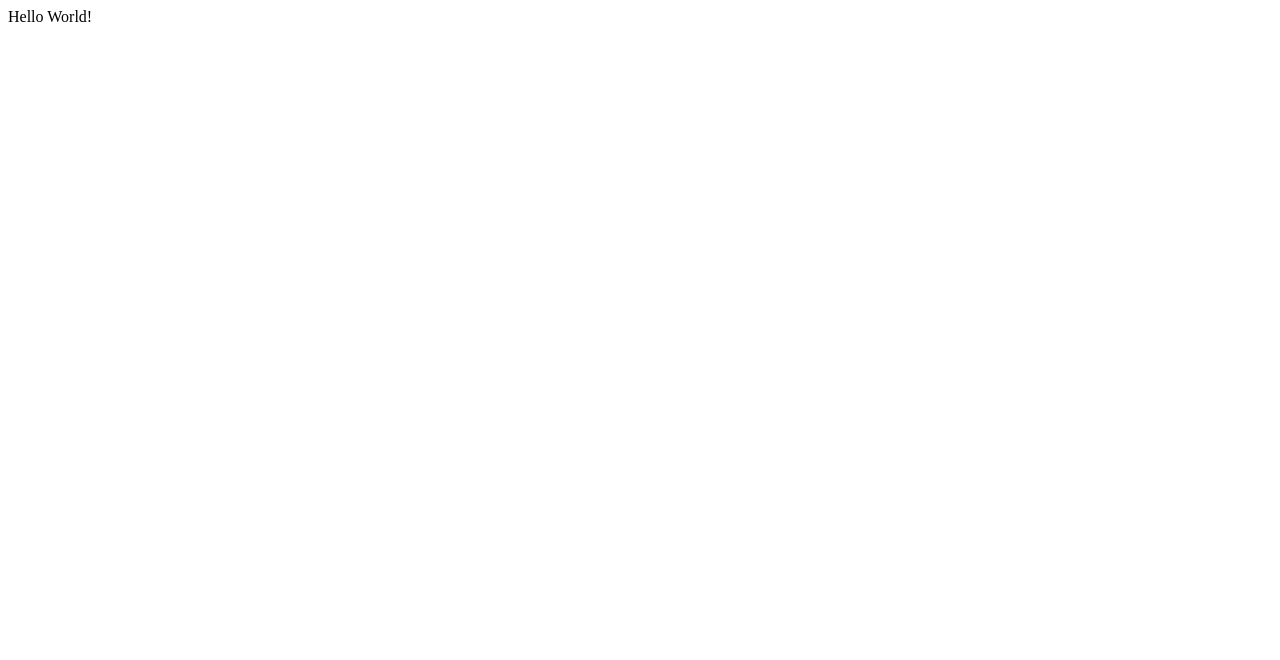
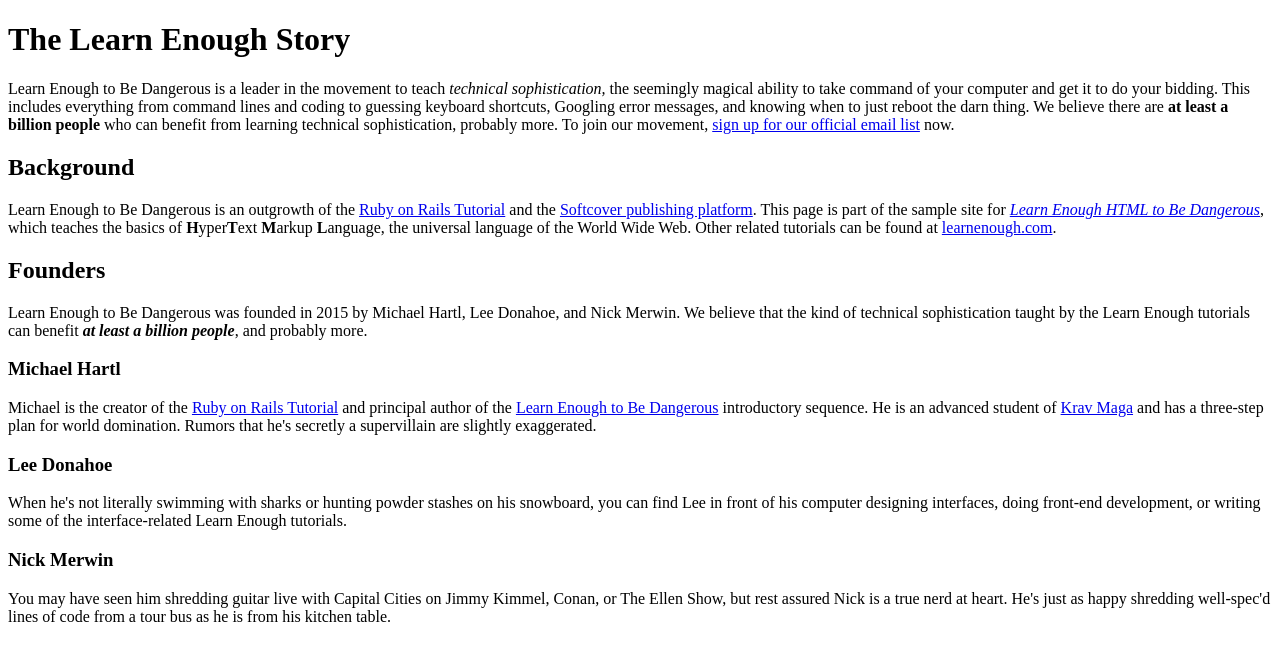
Before and after one commit to manix93/sample_webiste, a plain HTML site: page index.html in a window 1280 px wide. Drawn offline with Linux system fonts and the light colour scheme.

Commit message:
Added bios

```diff
--- a/index.html
+++ b/index.html
@@ -1 +1,64 @@
-<p>Hello World!</p>
+<!DOCTYPE html>
+<html lang="pl">
+  <head>
+    <title>Learn Enough to Be Dangerous</title>
+    <meta charset="utf-8">
+  </head>
+  <body>
+    <h1>The Learn Enough Story</h1>
+    <p>
+      Learn Enough to Be Dangerous is a leader in the movement to teach
+      <em>technical sophistication,</em> the seemingly magical ability to take
+      command of your computer and get it to do your bidding. This includes
+      everything from command lines and coding to guessing keyboard shortcuts,
+      Googling error messages, and knowing when to just reboot the darn thing.
+      We believe there are <strong>at least a billion people</strong> who can benefit from
+      learning technical sophistication, probably more. To join our
+      movement, <a href="http://learnenough.com/email">sign up for our official email list</a> now.
+    </p>
+    <h2>Background</h2>
+    <p>
+      Learn Enough to Be Dangerous is an outgrowth of the
+      <a href="http://railstutorial.org/">Ruby on Rails Tutorial</a> and the
+      <a href="http://www.softcover.io/">Softcover publishing platform</a>.
+      This page is part of the sample site for
+      <a href="http://learnenough.com/html-tutorial"><em>Learn Enough HTML to
+      Be Dangerous</em></a>, which teaches the basics of
+      <strong>H</strong>yper<strong>T</strong>ext <strong>M</strong>arkup
+      <strong>L</strong>anguage, the universal language of the World Wide Web.
+      Other related tutorials can be found at
+      <a href="http://learnenough.com/">learnenough.com</a>.
+    </p>
+    <h2>Founders</h2>
+    <p>
+      Learn Enough to Be Dangerous was founded in 2015 by Michael Hartl, Lee
+      Donahoe, and Nick Merwin. We believe that the kind of technical
+      sophistication taught by the Learn Enough tutorials can benefit
+      <strong><em>at least a billion people</em></strong>, and probably more.
+    </p>
+    <h3>Michael Hartl</h3>
+    <p>
+      Michael is the creator of the <a href="http://railstutorial.org/">
+      Ruby on Rails Tutorial</a> and principal author of the
+      <a href="http://learnenough.com/">Learn Enough to Be Dangerous</a>
+      introductory sequence. He is an advanced student of
+      <a href="http://kravmaga.com/">Krav Maga</a> and has a three-step
+      plan for world domination. Rumors that he's secretly a supervillain
+      are slightly exaggerated.
+    </p>
+    <h3>Lee Donahoe</h3>
+    <p>
+      When he's not literally swimming with sharks or hunting powder stashes
+      on his snowboard, you can find Lee in front of his computer designing
+      interfaces, doing front-end development, or writing some of the
+      interface-related Learn Enough tutorials.
+    </p>
+    <h3>Nick Merwin</h3>
+    <p>
+      You may have seen him shredding guitar live with Capital Cities on Jimmy
+      Kimmel, Conan, or The Ellen Show, but rest assured Nick is a true nerd
+      at heart. He's just as happy shredding well-spec'd lines of code from a
+      tour bus as he is from his kitchen table.
+    </p>
+  </body>
+</html>
```
